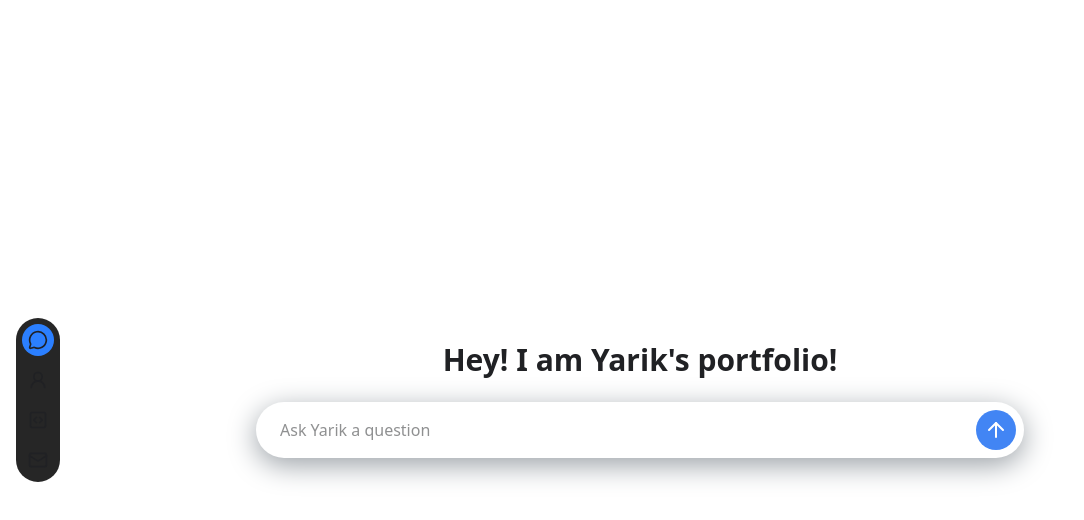
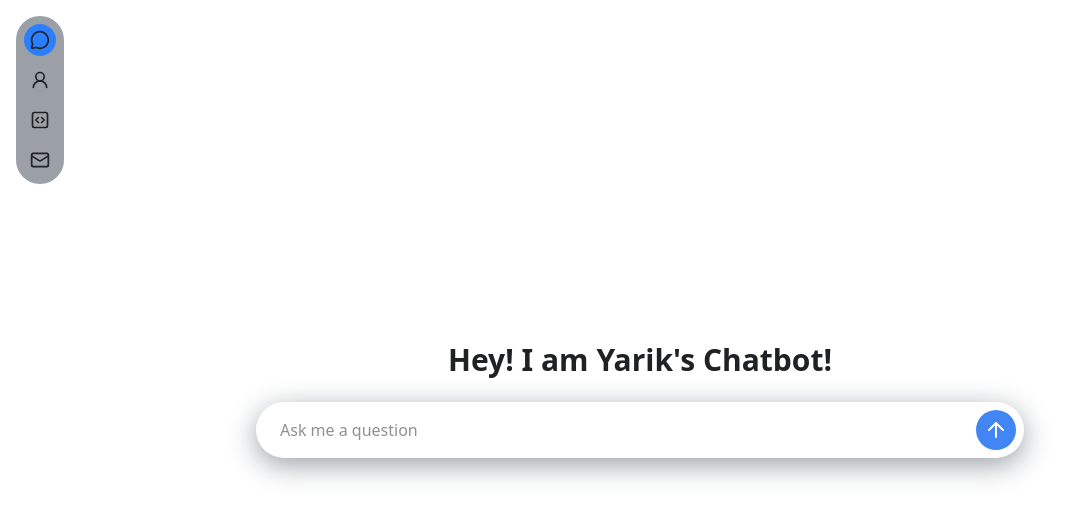
Before and after one commit to miryarik/portfolio-chatbot, a Next.js app: page / in a window 1280 px wide. Shown: the top 520 px of the page, without its empty margins (0-1084 px from the left). Built offline with nearby package versions, Linux system fonts and the light colour scheme.

Commit message:
re: move nav to corner, add tooltip for ux

```diff
--- a/app/components/chat-input.tsx
+++ b/app/components/chat-input.tsx
@@ -32,7 +32,7 @@ export default function ChatInput({
               sendMessage();
             }
           }}
-          placeholder="Ask Yarik a question"
+          placeholder="Ask me a question"
           rows={1}
           disabled={isLoading}
         />
--- a/app/components/nav-menu.tsx
+++ b/app/components/nav-menu.tsx
@@ -22,13 +22,11 @@ export default function NavMenu() {
   const pathname = usePathname();
 
   return (
-    <div className="absolute h-screen flex flex-col justify-center ml-4">
-      <div className="relative flex flex-col justify-center items-center gap-2 bg-neutral-800 p-1.5 rounded-[100px] group text-sm hover:rounded-[22px]">
-        {PATHS.map((p) => (
-          <NavItem key={p.label} path={p} active={pathname === p.path} />
-        ))}
-      </div>
-    </div>
+    <nav className="absolute flex flex-col gap-2 ml-4 mt-4 p-2 bg-nav-bg-color rounded-full">
+      {PATHS.map((p) => (
+        <NavItem key={p.label} path={p} active={pathname === p.path} />
+      ))}
+    </nav>
   );
 }
 
@@ -39,10 +37,21 @@ function NavItem({ path, active = false }: { path: Path; active: boolean }) {
         "bg-blue-500": active,
       })}
     >
-      <Link href={path.path} className="mx-auto w-full flex gap-2">
+      <Link
+        href={path.path}
+        className="relative mx-auto w-full flex gap-2 group"
+      >
+        <Tooltip label={path.label} />
         {path.icon}{" "}
-        <span className="hidden group-hover:block">{path.label}</span>
       </Link>
     </div>
   );
 }
+
+function Tooltip({ label }: { label: string }) {
+  return (
+    <div className="absolute hidden left-12 bg-nav-bg-color px-2 rounded-lg group-hover:block">
+      {label}
+    </div>
+  );
+}
--- a/app/globals.css
+++ b/app/globals.css
@@ -7,6 +7,7 @@
   --input-shadow: 0px 7px 29px 0px #9aa0a6;
   --chat-input-bg: #ffffff;
   --submit-button-bg: #4285f4;
+  --nav-bg-color: #9aa0a6;
 }
 
 @media (prefers-color-scheme: dark) {
@@ -17,6 +18,7 @@
     --input-shadow: none;
     --chat-input-bg: #252525;
     --submit-button-bg: #4285f4;
+    --nav-bg-color: #292929;
   }
 }
 
@@ -27,6 +29,7 @@
   --text-foreground: #f1f3f4;
   --chat-input-bg: #252525;
   --submit-button-bg: #4285f4;
+  --nav-bg-color: #292929;
 }
 
 @theme {
@@ -36,6 +39,7 @@
   --shadow-input-shadow: var(--input-shadow);
   --color-chat-input-bg: var(--chat-input-bg);
   --color-submit-button-bg: var(--submit-button-bg);
+  --color-nav-bg-color: var(--nav-bg-color);
   --font-sans: "system-ui", var(--font-inter-sans);
 }
 
--- a/app/page.tsx
+++ b/app/page.tsx
@@ -92,7 +92,7 @@ export default function ChatPage() {
             className="flex-1 flex flex-col items-center justify-center w-full gap-6"
           >
             <p className="text-3xl font-semibold sans text-foreground">
-              Hey! I am Yarik&apos;s portfolio!
+              Hey! I am Yarik&apos;s Chatbot!
             </p>
 
             <motion.div
```
